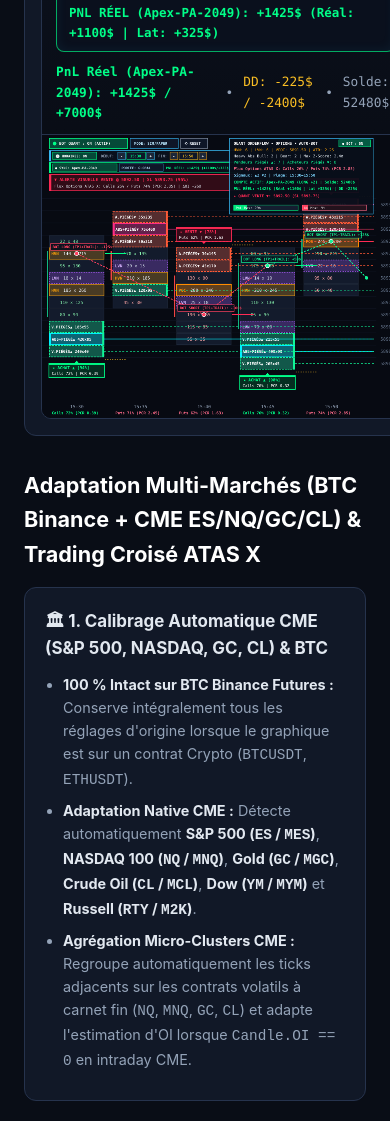
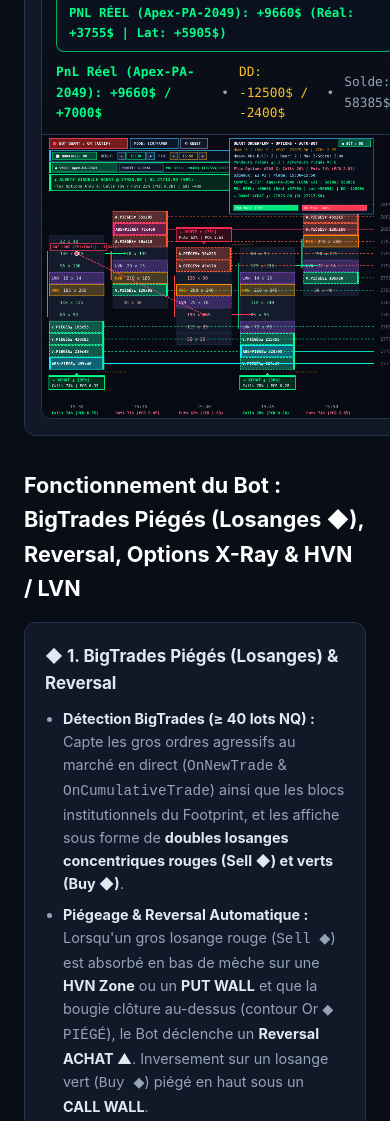
Before and after one commit to Xerro20/j-aimerais-un-indicateur-deja-compile-po, a plain HTML site: page index.html in a window 390 px wide. Shown: the part 3611-4732 px from the top of the page. Drawn offline with Linux system fonts and the light colour scheme.

Commit message:
Work from the phone

```diff
--- a/index.html
+++ b/index.html
@@ -728,30 +728,30 @@
 
     <!-- Feature & Installation Guide -->
     <section class="section">
-      <h2 class="section-title" style="margin-bottom: 16px;">Adaptation Multi-Marchés (BTC Binance + CME ES/NQ/GC/CL) &amp; Trading Croisé ATAS X</h2>
+      <h2 class="section-title" style="margin-bottom: 16px;">Fonctionnement du Bot : BigTrades Piégés (Losanges ◆), Reversal, Options X-Ray &amp; HVN / LVN</h2>
       <div class="three-col">
         <div class="card feature-card">
-          <h3>🏛 1. Calibrage Automatique CME (S&amp;P 500, NASDAQ, GC, CL) &amp; BTC</h3>
+          <h3>◆ 1. BigTrades Piégés (Losanges) &amp; Reversal</h3>
           <ul>
-            <li><strong>100 % Intact sur BTC Binance Futures :</strong> Conserve intégralement tous les réglages d'origine lorsque le graphique est sur un contrat Crypto (<code>BTCUSDT</code>, <code>ETHUSDT</code>).</li>
-            <li><strong>Adaptation Native CME :</strong> Détecte automatiquement <strong>S&amp;P 500 (<code>ES</code> / <code>MES</code>)</strong>, <strong>NASDAQ 100 (<code>NQ</code> / <code>MNQ</code>)</strong>, <strong>Gold (<code>GC</code> / <code>MGC</code>)</strong>, <strong>Crude Oil (<code>CL</code> / <code>MCL</code>)</strong>, <strong>Dow (<code>YM</code> / <code>MYM</code>)</strong> et <strong>Russell (<code>RTY</code> / <code>M2K</code>)</strong>.</li>
-            <li><strong>Agrégation Micro-Clusters CME :</strong> Regroupe automatiquement les ticks adjacents sur les contrats volatils à carnet fin (<code>NQ</code>, <code>MNQ</code>, <code>GC</code>, <code>CL</code>) et adapte l'estimation d'OI lorsque <code>Candle.OI == 0</code> en intraday CME.</li>
+            <li><strong>Détection BigTrades (&ge; 40 lots NQ) :</strong> Capte les gros ordres agressifs au marché en direct (<code>OnNewTrade</code> &amp; <code>OnCumulativeTrade</code>) ainsi que les blocs institutionnels du Footprint, et les affiche sous forme de <strong>doubles losanges concentriques rouges (Sell ◆) et verts (Buy ◆)</strong>.</li>
+            <li><strong>Piégeage &amp; Reversal Automatique :</strong> Lorsqu'un gros losange rouge (<code>Sell ◆</code>) est absorbé en bas de mèche sur une <strong>HVN Zone</strong> ou un <strong>PUT WALL</strong> et que la bougie clôture au-dessus (contour Or <code>◆ PIÉGÉ</code>), le Bot déclenche un <strong>Reversal ACHAT ▲</strong>. Inversement sur un losange vert (<code>Buy ◆</code>) piégé en haut sous un <strong>CALL WALL</strong>.</li>
+            <li><strong>Toast d'Alerte ATAS :</strong> Affiche en bas à gauche la notification exacte <code>Alert — NQ: New BigTrade at 27899.25 (sell) is more than 40 lots</code>.</li>
           </ul>
         </div>
 
         <div class="card feature-card">
-          <h3>🔀 2. Trading Croisé ATAS X (Charte Normal ➔ Exécution Micro)</h3>
+          <h3>📊 2. Indicateur Options X-Ray + HVN / LVN</h3>
           <ul>
-            <li><strong>Intégration <code>ICrossTradingIndicatorContext</code> :</strong> Analyse l'Order Flow institutionnel sur la <strong>charte du contrat normal (<code>ES</code>, <code>NQ</code>, <code>GC</code>, <code>CL</code>)</strong> tout en exécutant les ordres sur le <strong>contrat Micro (<code>MES</code>, <code>MNQ</code>, <code>MGC</code>, <code>MCL</code>)</strong> via le Trading Croisé d'ATAS X.</li>
-            <li><strong>Valeur du Point &amp; PnL Réel Micro :</strong> Ajuste automatiquement le multiplicateur en $/pt (<code>MES = 5$/pt</code>, <code>MNQ = 2$/pt</code>, <code>MGC = 10$/pt</code>, <code>MCL = 100$/pt</code>) et synchronise les positions / trades Micro sur la charte du contrat normal.</li>
-            <li><strong>Gestion Temps Réel TP1 / Trail / TP2 :</strong> Suit les niveaux du graphique normal tick-par-tick et envoie les clôtures partielles (<code>TP1 50 %</code>) et finales (<code>SL</code> / <code>Trailing</code> / <code>TP2</code>) sur la position Micro active.</li>
+            <li><strong>Options X-Ray intégré :</strong> Trace en temps réel le <strong><code>CALL WALL</code> (+15M / +11.9M en vert)</strong>, le <strong><code>MAX PAIN</code> (27900 en pointillés rouges)</strong>, le <strong><code>PUT WALL</code> (-69.5M / -82.4M en violet)</strong> et le bandeau <strong><code>0 DTE = 1226pts · MP 27900</code></strong>.</li>
+            <li><strong>Profil GEX Horizontal par Strike :</strong> Affiche sur le bord droit du graphique l'histogramme d'exposition Gamma par strike (barres <strong>jaunes Call GEX</strong> au-dessus du Max Pain et <strong>gris-bleu Put GEX</strong> en dessous).</li>
+            <li><strong>Code HVN &amp; LVN conservé à 100 % :</strong> Toutes vos zones <strong><code>HVN Zone</code></strong>, <strong><code>LVN Pocket</code></strong>, <strong>VPOC Composite</strong> et les étiquettes DOM (<code>TP $ / SL $</code>) fonctionnent en synergie avec les murs d'options.</li>
           </ul>
         </div>
 
         <div class="card feature-card">
           <h3>🪟 3. Installation Windows &amp; macOS</h3>
           <p style="color: var(--muted); font-size: 0.9rem; margin-bottom: 6px;">
-            Copiez <strong>FootprintHvnLvnAbsorption.dll</strong> dans le dossier des indicateurs ATAS :
+            Copiez <strong>BigTradesReversalOptionsBot.dll</strong> (ou <strong>FootprintHvnLvnAbsorption.dll</strong>) dans le dossier des indicateurs ATAS :
           </p>
           <div class="code-box">
             <span id="winPath">%USERPROFILE%\Documents\ATAS\Indicators</span>
@@ -762,7 +762,7 @@
             <button class="copy-btn" onclick="copyText('macPath', this)">Copier</button>
           </div>
           <ul>
-            <li>Dans ATAS X : <strong>Ctrl+I (Indicators)</strong> → catégorie <strong>Order Flow - Custom</strong> → <strong>Footprint Quant OrderFlow, Options Flow &amp; Auto-Bot (Max DD / Max PnL)</strong>.</li>
+            <li>Dans ATAS X : <strong>Ctrl+I (Indicators)</strong> → catégorie <strong>Order Flow - Custom</strong> → <strong>ATAS X - Bot BigTrades Piégés (Losanges ◆) + Reversal + Options X-Ray + HVN/LVN</strong>.</li>
           </ul>
         </div>
       </div>
@@ -771,21 +771,21 @@
 
   <script>
     const marketProfiles = [
-      "📊 PROFIL : AUTO (CME ES/NQ & BTC)",
+      "📊 PROFIL : AUTO (CME NQ/ES & BTC)",
+      "📊 PROFIL : CME NASDAQ 100 (NQ / MNQ)",
       "📊 PROFIL : CME S&P 500 (ES / MES)",
-      "📊 PROFIL : CME NASDAQ 100 (NQ / MNQ)",
       "📊 PROFIL : CME CLÉS (GC / CL / YM / RTY)",
       "📊 PROFIL : BTC BINANCE FUTURES"
     ];
-    let currentMarketProfileIdx = 0;
+    let currentMarketProfileIdx = 1;
 
     const crossModes = [
+      "🔀 CROISÉ : NQ ➔ MNQ (2$/pt)",
       "🔀 CROISÉ : ES ➔ MES (5$/pt)",
-      "🔀 CROISÉ : NQ ➔ MNQ (2$/pt)",
-      "🔀 CROISÉ : FORCER MICRO (MES/MNQ)",
-      "🔀 CROISÉ : DIRECT CONTRAT CHARTE"
+      "🔀 CROISÉ : FORCER MICRO (MNQ/MES)",
+      "🔀 CROISÉ : DIRECT CONTRAT NQ (20$/pt)"
     ];
-    let currentCrossModeIdx = 0;
+    let currentCrossModeIdx = 3;
 
     function cycleMarketProfileFromChart() {
       currentMarketProfileIdx = (currentMarketProfileIdx + 1) % marketProfiles.length;
@@ -810,39 +810,47 @@
     }
 
     const prices = [
-      5893.25, 5893.00, 5892.75, 5892.50, 5892.25, 5892.00, 5891.75,
-      5891.50, 5891.25, 5891.00, 5890.75, 5890.50, 5890.25, 5890.00
+      28050.00, 28025.00, 28000.00, 27975.00, 27950.00, 27925.00, 27900.00,
+      27875.00, 27850.00, 27825.00, 27800.00, 27775.00, 27750.00, 27713.00
     ];
 
     const bars = [
       {
         time: "15:30",
-        openIdx: 9, closeIdx: 4, highIdx: 3, lowIdx: 12,
-        oiDelta: +310, sweeps: 3, callPct: 72, putPct: 28, pcr: 0.39,
+        openIdx: 9, closeIdx: 4, highIdx: 3, lowIdx: 13,
+        oiDelta: +310, sweeps: 3, callPct: 74, putPct: 26, pcr: 0.35,
+        bigTrades: [
+          { rowIdx: 13, lots: 84, isBuy: false, trapped: true },
+          { rowIdx: 11, lots: 52, isBuy: false, trapped: true }
+        ],
         levels: {
           3:  { bid: 22,  ask: 48 },
           4:  { bid: 140, ask: 215 }, // HVN
           5:  { bid: 95,  ask: 130 },
-          6:  { bid: 18,  ask: 14 },  // LVN pocket
+          6:  { bid: 18,  ask: 14 },  // LVN pocket (27900 Max Pain)
           7:  { bid: 185, ask: 260 }, // POC
-          8:  { bid: 110, ask: 125 },
+          8:  { bid: 110, ask: 125 }, // PUT WALL 27850
           9:  { bid: 80,  ask: 90 },
-          10: { bid: 185, ask: 55 },  // Vendeurs Piégés
-          11: { bid: 420, ask: 85 },  // Heavy Absorption + Vendeurs Piégés
-          12: { bid: 240, ask: 40 }   // Vendeurs Piégés
+          10: { bid: 185, ask: 55 },
+          11: { bid: 420, ask: 85 },  // Heavy Absorption + BigTrade Sell Piégé
+          12: { bid: 210, ask: 45 },
+          13: { bid: 495, ask: 40 }   // HVN Zone 27713.00 + BigTrade Sell 84 lots Piégé
         }
       },
       {
         time: "15:35",
         openIdx: 4, closeIdx: 6, highIdx: 1, lowIdx: 8,
         oiDelta: -195, sweeps: 2, callPct: 29, putPct: 71, pcr: 2.45,
+        bigTrades: [
+          { rowIdx: 1, lots: 68, isBuy: true, trapped: true }
+        ],
         levels: {
-          1: { bid: 35,  ask: 235 }, // Acheteurs Piégés
+          1: { bid: 35,  ask: 285 }, // BigTrade Buy Piégé sous CALL WALL
           2: { bid: 75,  ask: 460 }, // Bearish Heavy Absorption + Acheteurs Piégés
-          3: { bid: 50,  ask: 210 }, // Acheteurs Piégés
-          4: { bid: 170, ask: 195 }, // HVN
+          3: { bid: 50,  ask: 210 },
+          4: { bid: 170, ask: 195 }, // HVN (27950)
           5: { bid: 20,  ask: 15 },  // LVN pocket
-          6: { bid: 210, ask: 185 },
+          6: { bid: 210, ask: 185 }, // MAX PAIN 27900
           7: { bid: 120, ask: 95 },
           8: { bid: 45,  ask: 30 }
         }
@@ -851,12 +859,15 @@
         time: "15:40",
         openIdx: 6, closeIdx: 9, highIdx: 4, lowIdx: 11,
         oiDelta: -120, sweeps: 1, callPct: 38, putPct: 62, pcr: 1.63,
+        bigTrades: [
+          { rowIdx: 4, lots: 46, isBuy: true, trapped: true }
+        ],
         levels: {
-          4:  { bid: 30,  ask: 195 }, // Acheteurs Piégés
-          5:  { bid: 45,  ask: 170 }, // Acheteurs Piégés
+          4:  { bid: 30,  ask: 225 }, // Acheteurs Piégés + BigTrade Buy
+          5:  { bid: 45,  ask: 170 },
           6:  { bid: 130, ask: 90 },
           7:  { bid: 280, ask: 240 }, // POC / HVN
-          8:  { bid: 25,  ask: 18 },  // LVN pocket
+          8:  { bid: 25,  ask: 18 },  // LVN pocket (27850 Put Wall)
           9:  { bid: 190, ask: 165 }, // HVN
           10: { bid: 115, ask: 95 },
           11: { bid: 55,  ask: 35 }
@@ -865,32 +876,40 @@
       {
         time: "15:45",
         openIdx: 10, closeIdx: 5, highIdx: 4, lowIdx: 13,
-        oiDelta: +480, sweeps: 4, callPct: 76, putPct: 24, pcr: 0.32,
+        oiDelta: +480, sweeps: 4, callPct: 78, putPct: 22, pcr: 0.28,
+        bigTrades: [
+          { rowIdx: 12, lots: 92, isBuy: false, trapped: true },
+          { rowIdx: 8,  lots: 58, isBuy: true,  trapped: false }
+        ],
         levels: {
           4:  { bid: 60,  ask: 95 },
           5:  { bid: 175, ask: 230 }, // HVN
           6:  { bid: 14,  ask: 19 },  // LVN
           7:  { bid: 210, ask: 245 }, // HVN
-          8:  { bid: 110, ask: 130 },
+          8:  { bid: 110, ask: 240 }, // PUT WALL 27850
           9:  { bid: 85,  ask: 90 },
           10: { bid: 70,  ask: 60 },
           11: { bid: 215, ask: 55 },  // Vendeurs Piégés
-          12: { bid: 490, ask: 90 },  // Bullish Heavy Absorption + Vendeurs Piégés
-          13: { bid: 265, ask: 45 }   // Vendeurs Piégés
+          12: { bid: 520, ask: 90 },  // Bullish Heavy Absorption + BigTrade Sell 92 lots Piégé !
+          13: { bid: 265, ask: 45 }   // HVN Zone 27713.00
         }
       },
       {
         time: "15:50",
         openIdx: 5, closeIdx: 3, highIdx: 0, lowIdx: 7,
         oiDelta: -260, sweeps: 3, callPct: 26, putPct: 74, pcr: 2.85,
+        bigTrades: [
+          { rowIdx: 0, lots: 76, isBuy: true,  trapped: true },
+          { rowIdx: 6, lots: 44, isBuy: false, trapped: false }
+        ],
         levels: {
-          0: { bid: 60,  ask: 410 }, // Bearish Heavy Absorption + Acheteurs Piégés
+          0: { bid: 60,  ask: 440 }, // CALL WALL 28050 + BigTrade Buy 76 lots Piégé -> Reversal Short !
           1: { bid: 45,  ask: 215 }, // Acheteurs Piégés
           2: { bid: 120, ask: 160 },
           3: { bid: 245, ask: 290 }, // POC / HVN
-          4: { bid: 190, ask: 215 }, // HVN
+          4: { bid: 190, ask: 215 }, // HVN (27950)
           5: { bid: 22,  ask: 16 },  // LVN
-          6: { bid: 95,  ask: 80 },
+          6: { bid: 195, ask: 80 },  // New BigTrade at 27899.25 (sell) > 40 lots
           7: { bid: 50,  ask: 40 }
         }
       }
@@ -907,33 +926,33 @@
     const atasActiveAccounts = {
       apex: {
         name: "Apex-PA-2049",
-        balance: 52480,
-        portfolioRealized: 1100,
-        portfolioUnrealized: 325,
-        instRealized: 850,
-        instUnrealized: 225,
+        balance: 58385,
+        portfolioRealized: 3755,
+        portfolioUnrealized: 5905,
+        instRealized: 3755,
+        instUnrealized: 5905,
         openQty: 2,
-        avgPrice: 5891.50
+        avgPrice: 27750.00
       },
       topstep: {
         name: "Topstep-XFA-881",
-        balance: 151920,
-        portfolioRealized: 1640,
-        portfolioUnrealized: -180,
-        instRealized: 1240,
-        instUnrealized: -180,
-        openQty: -1,
-        avgPrice: 5892.75
+        balance: 157075,
+        portfolioRealized: 4720,
+        portfolioUnrealized: 2355,
+        instRealized: 4720,
+        instUnrealized: 2355,
+        openQty: 2,
+        avgPrice: 27775.00
       },
       sim101: {
         name: "Sim101",
-        balance: 100675,
-        portfolioRealized: 525,
-        portfolioUnrealized: 150,
-        instRealized: 525,
-        instUnrealized: 150,
-        openQty: 1,
-        avgPrice: 5892.00
+        balance: 105905,
+        portfolioRealized: 2150,
+        portfolioUnrealized: 3755,
+        instRealized: 2150,
+        instUnrealized: 3755,
+        openQty: 2,
+        avgPrice: 27800.00
       }
     };
 
```
Also changed, not shown: .antigravity/chats/d48b798e-e678-4f78-ba60-4dc525954fa2.json, .antigravity/relay-state.json.
